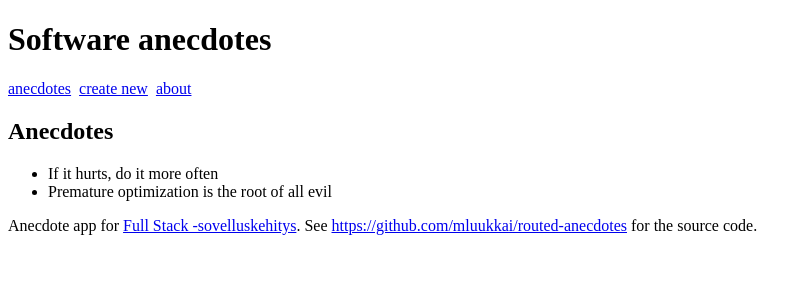
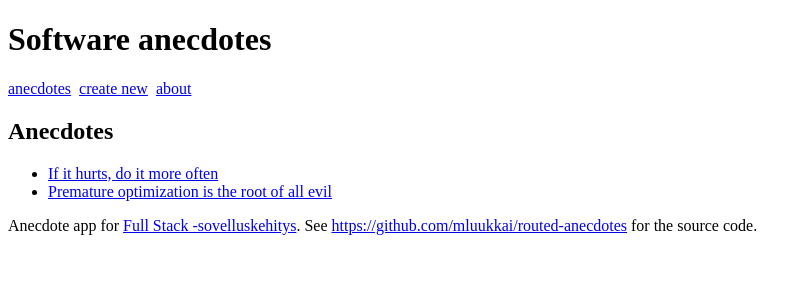
Before and after one commit to Asjrj/AYTKT21009, a React (Create React App) app in the folder osa1/routed-anecdotes/: page / in a window 1280 px wide. Shown: the top 300 px of the page, without its empty margins (0-808 px from the left). Built offline with nearby package versions, Linux system fonts and the light colour scheme.

Commit message:
Tehtävä 6.17

```diff
--- a/osa1/routed-anecdotes/src/App.js
+++ b/osa1/routed-anecdotes/src/App.js
@@ -13,8 +13,20 @@ const AnecdoteList = ({ anecdotes }) => (
   <div>
     <h2>Anecdotes</h2>
     <ul>
-      {anecdotes.map(anecdote => <li key={anecdote.id} >{anecdote.content}</li>)}
+      {anecdotes.map(anecdote =>
+        <li key={anecdote.id}>
+          <Link to={`/anecdotes/${anecdote.id}`}>{anecdote.content}</Link>
+        </li>)}
     </ul>
+  </div>
+)
+
+const AnecdoteDetails = ({ anecdote }) => (
+  <div>
+    <h2>{anecdote.content}</h2>
+    <p>has {anecdote.votes} votes</p>
+    <p>{anecdote.author}</p>
+    <p>{anecdote.info}</p>
   </div>
 )
 
@@ -146,6 +158,9 @@ class App extends React.Component {
             <Route exact path="/" render={() => <AnecdoteList anecdotes={this.state.anecdotes} />} />
             <Route path="/about" render={() => <About />} />
             <Route path="/create" render={() => <CreateNew addNew={this.addNew} />} />
+            <Route exact path="/anecdotes/:id" render={({ match }) =>
+              <AnecdoteDetails anecdote={this.anecdoteById(match.params.id)} />}
+            />
             <Footer />
           </div>
         </Router>
```
